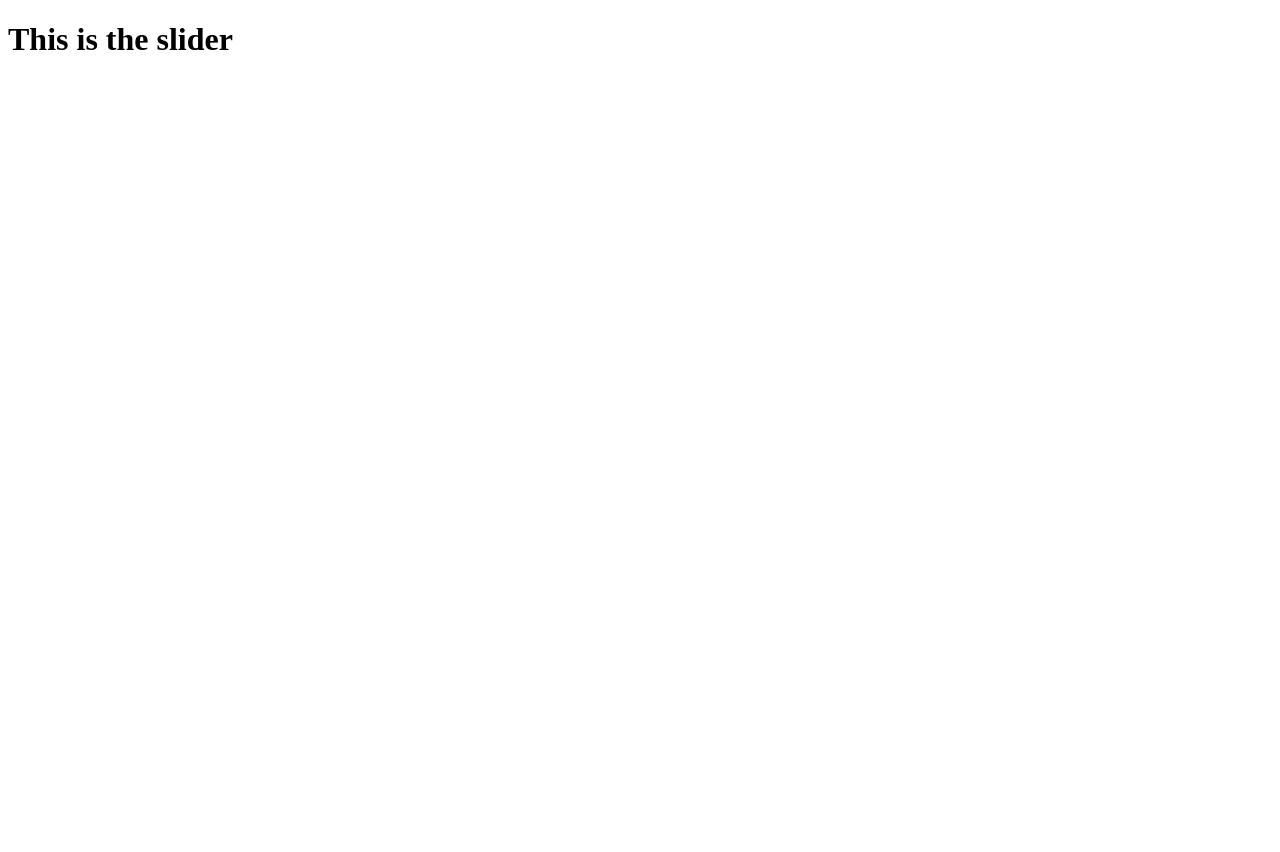
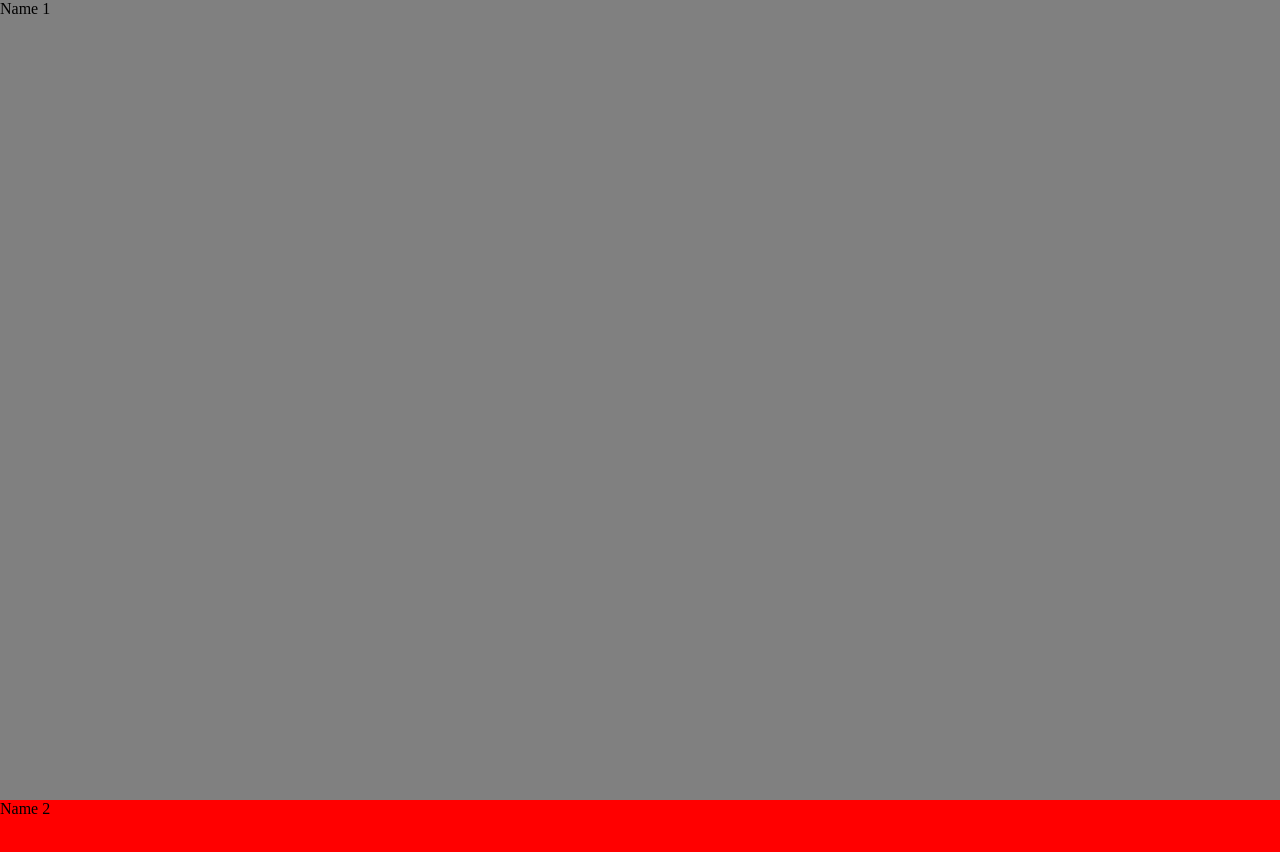
Before and after one commit to RizaHKhan/webpack-frontend-template, a website built with webpack: page src/template.html in a window 1280 px wide. Shown: the top 852 px of the page. Before the commit the page ends 800 px from the top, so only its background shows below. Built offline with nearby package versions, Linux system fonts and the light colour scheme.

Commit message:
Including Style To the Application

```diff
--- /dev/null
+++ b/src/data.js
@@ -0,0 +1,9 @@
+const data = [
+  { number: 1, name: 'Name 1', description: 'This is some random text', color: 'grey' },
+  { number: 2, name: 'Name 2', description: 'This is some random text', color: 'red' },
+  { number: 3, name: 'Name 3', description: 'This is some random text', color: 'blue' },
+  { number: 4, name: 'Name 4', description: 'This is some random text', color: 'yellow' },
+  { number: 5, name: 'Name 5', description: 'This is some random text', color: 'green' },
+]
+
+module.exports = data
--- a/src/index.js
+++ b/src/index.js
@@ -0,0 +1,12 @@
+import data from './data'
+import './index.scss'
+
+// Setup UI
+var main = document.querySelector('#main')
+for (let x = 0; x < data.length; x++) {
+  const section = document.createElement('div')
+  section.classList.add('data-property')
+  section.style.backgroundColor = data[x].color
+  section.innerText = data[x].name
+  main.appendChild(section)
+}
--- /dev/null
+++ b/src/index.scss
@@ -0,0 +1 @@
+@import './style/global.scss';
--- /dev/null
+++ b/src/style/global.scss
@@ -0,0 +1,9 @@
+*, *:before, *:after {
+  margin: 0;
+  padding: 0;
+  box-sizing: border-box;
+}
+
+.data-property {
+  height: 100vh;
+}
--- a/src/template.html
+++ b/src/template.html
@@ -6,6 +6,6 @@
     <title>Practice Webpack</title>
   </head>
   <body>
-    <h1>This is the slider</h1>
+    <div id="main"></div>
   </body>
 </html>
--- a/webpack.common.js
+++ b/webpack.common.js
@@ -1,5 +1,5 @@
-const path = require('path')
-var HtmlWebpackPlugin = require('html-webpack-plugin')
+const path = require("path");
+const HtmlWebpackPlugin = require("html-webpack-plugin");
 
 module.exports = {
   entry: {
@@ -9,7 +9,7 @@ module.exports = {
     rules: [
       {
         test: /\.html$/,
-        use: ["html-loader"]
+        use: ["html-loader"],
       },
       {
         test: /\.(svg|png|jpg|gif)$/,
@@ -17,10 +17,10 @@ module.exports = {
           loader: "file-loader",
           options: {
             name: "[name].[hash].[ext]",
-            outputPath: 'imgs'
-          }
-        }
-      }
-    ]
-  }
-}
+            outputPath: "imgs",
+          },
+        },
+      },
+    ],
+  },
+};
```
